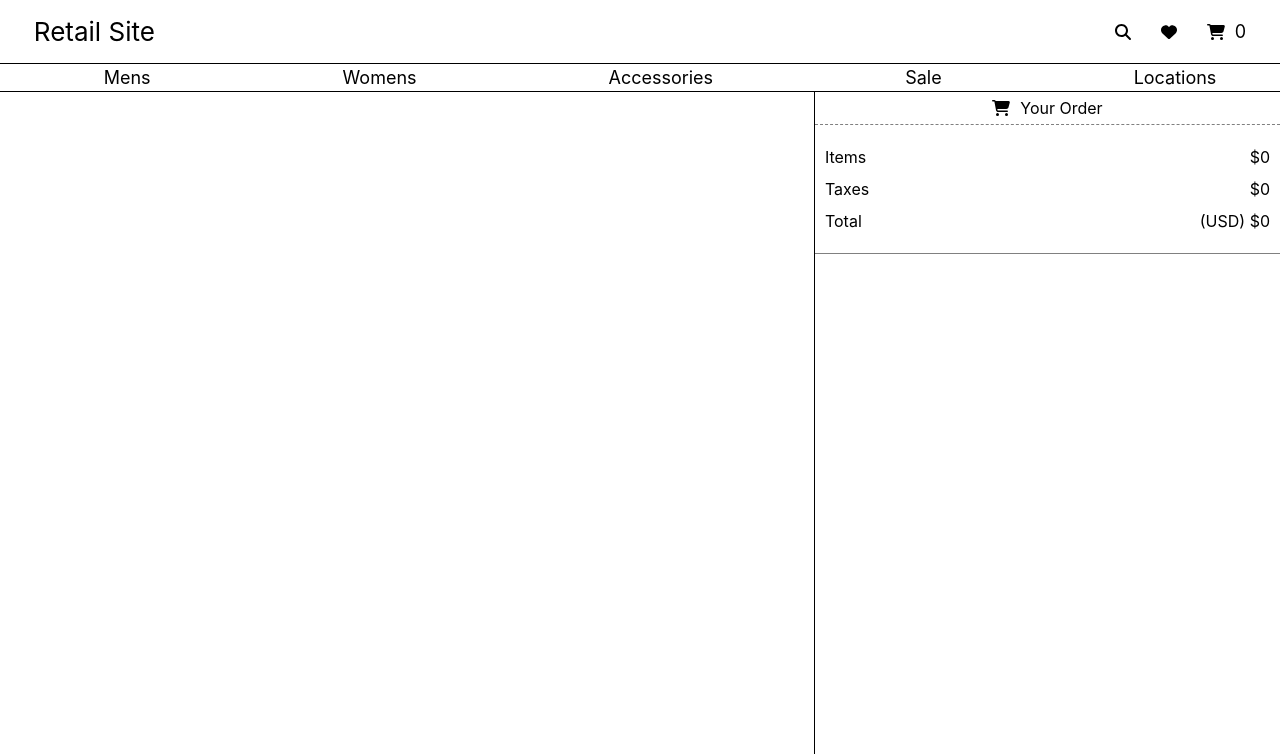
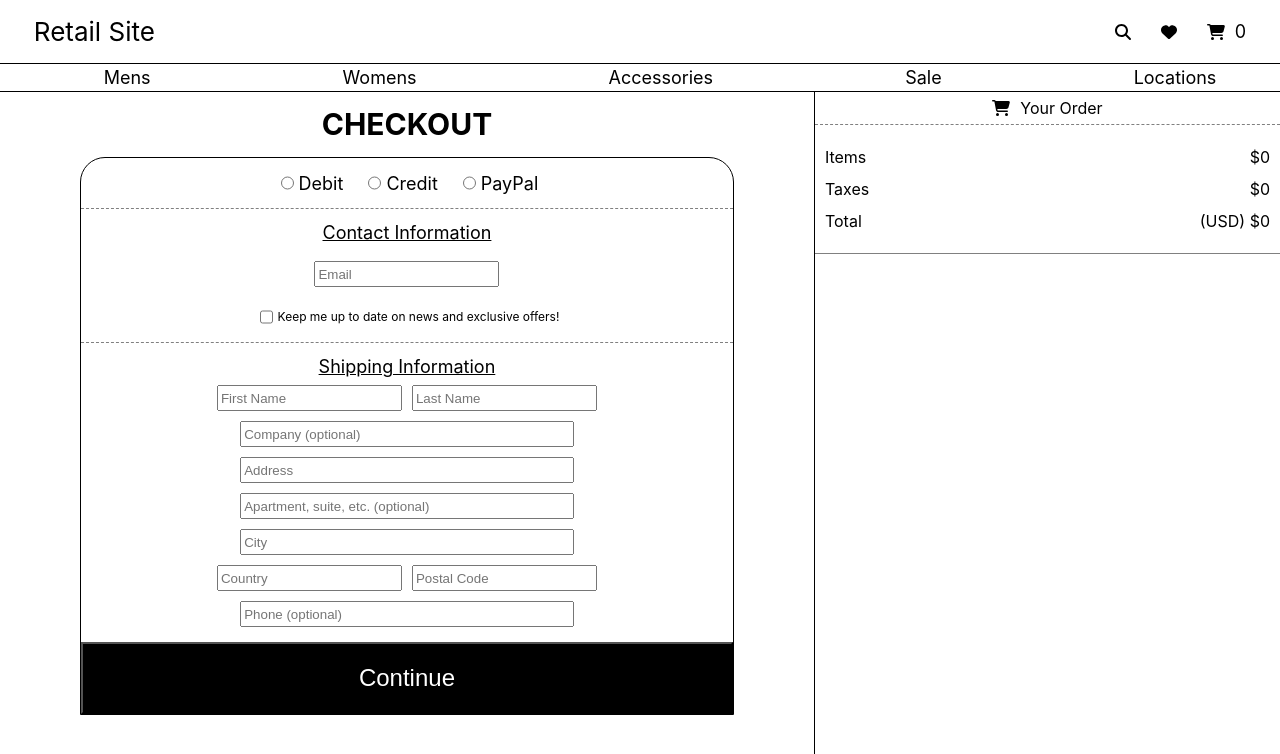
Before and after one commit to Ocn-W/ecomm-website, a React (Vite) app: page /checkout in a window 1280 px wide. Shown: the top 754 px of the page. Built offline with nearby package versions, Linux system fonts and the light colour scheme.

Commit message:
Added mock form to checkout page
>Added some styling to checkout page component

```diff
--- a/src/components/CheckoutPage.jsx
+++ b/src/components/CheckoutPage.jsx
@@ -32,7 +32,48 @@ export default function CheckoutPage() {
   return (
     <div className='checkout'>
     <section className='checkoutForm'>
-      {/* PAAYPAL API STUFF AND CHECKOUT FORM */}
+      <h1>CHECKOUT</h1>
+      <form>
+        <section className='paymentSection'>
+         <div>
+          <input type='radio' id='debit' name='payment_method'/>
+          <label htmlFor='debit'>Debit</label>
+         </div>
+         <div>
+          <input type='radio' id='credit' name='payment_method'/>
+          <label htmlFor='debit'>Credit</label>
+         </div>
+         <div>
+          <input type='radio' id='paypal' name='payment_method'/>
+          <label htmlFor='debit'>PayPal</label>
+         </div>
+        </section>
+        <section className='contactSection'>
+          <label htmlFor='email' style={{textDecoration:'underline'}}>Contact Information</label>
+          <input type='email' id='email' name='email' placeholder='Email'/>
+          <div>
+            <input type='checkbox' id='newsletter_sub'/>
+            <label>Keep me up to date on news and exclusive offers!</label>
+          </div>
+        </section>
+        <section className='shippingSection'>
+          <label htmlFor='shipping-info' style={{textDecoration:'underline'}}>Shipping Information</label>
+          <div>
+            <input type='text' id='shipping-info' name='first_name' placeholder='First Name'/>
+            <input type='text' id='shipping-info' name='last_name' placeholder='Last Name'/>
+          </div>
+          <input type='text' id='shipping-info' name='company' placeholder='Company (optional)' style={{width:'50%'}}/>
+          <input type='text' id='shipping-info' name='address' placeholder='Address' style={{width:'50%'}}/>
+          <input type='text' id='shipping-info' name='address_extra' placeholder='Apartment, suite, etc. (optional)' style={{width:'50%'}}/>
+          <input type='text' id='shipping-info' name='city' placeholder='City' style={{width:'50%'}}/>
+          <div>
+            <input type='text' id='shipping-info' name='country' placeholder='Country'/>
+            <input type='number' id='shipping-info' name='postal_code' placeholder='Postal Code'/>
+          </div>
+          <input type='phone' id='shipping-info' name='phone' placeholder='Phone (optional)' style={{width:'50%'}}/>
+        </section>
+        <button onClick={() => alert('This is a mock form, thank you for using the demo!')}>Continue</button>
+      </form>
       </section>
       <section className='checkoutProducts'>
         <div className='checkoutTotal'>
--- a/src/components/Product.jsx
+++ b/src/components/Product.jsx
@@ -104,9 +104,7 @@ export default function ProductCard({ company, name, rating, price, id }) {
       </section>
       {showProduct && (
         <section className="productView">
-          <button className="closeBtn" onClick={() => setShowProduct(false)}>
-            X
-          </button>
+
           <section className="productImages">
             <div className="productImgContainer" onMouseMove={handleMouseMove}>
               <div
@@ -173,6 +171,7 @@ export default function ProductCard({ company, name, rating, price, id }) {
                 </button>
               </div>
               <button onClick={() => addToCart()}>ADD TO CART</button>
+              <button style={{background:'none', color:'blue',textDecoration:'underline', fontSize:'18px'}} onClick={() => setShowProduct(false)}>close</button>
             </section>
           </section>
         </section>
--- a/src/css/CheckoutPage.scss
+++ b/src/css/CheckoutPage.scss
@@ -4,7 +4,8 @@
     height: 100%;
     width: 100%;
     background-color: index.$primary-bkg-color;
-    @include index.flexRowCenter;
+    display: flex;
+    justify-content: center;
 
     .checkoutProducts {
         height: 100vh;
@@ -68,8 +69,69 @@
     }
 
     .checkoutForm {
+        @include index.flexColCenter;
         background-color: index.$primary-bkg-color;
-        height: 100%;
         width: 70%;
+
+        h1 {
+            margin: 10px 0;
+            font-size: 30px;
+        }
+
+        form {
+            height: fit-content;
+            width: 80%;
+            text-align: center;
+            border: 1px solid black;
+            border-top-left-radius: index.$curved-border;
+            border-top-right-radius: index.$curved-border;
+
+            input {
+                height: 20px;
+                margin: 5px;
+            }
+            label {
+                font-size: 18px;
+            }
+
+            .paymentSection {
+                padding: 10px 0;
+                @include index.flexRowCenter;
+                border-bottom: 1px dashed grey;
+                gap: 20px;
+                p {
+                    font-size: 18px;
+                    margin: 5px;
+                }
+                div {
+                    display: flex;
+                    align-items: center;
+                }
+            }
+            .contactSection {
+                padding: 10px 0;
+                @include index.flexColCenter;
+                gap: 10px;
+                border-bottom: 1px dashed grey;
+                div {
+                    label {
+                        font-size: 12px;
+                    }
+                    @include index.flexRowCenter;
+                }
+            }
+            .shippingSection {
+                @include index.flexColCenter;
+                padding: 10px 0;
+            }
+
+            button {
+                background-color: black;
+                color: white;
+                padding: 20px;
+                width: 100%;
+                font-size: 24px;
+            }
+        }
     }
 }
--- a/src/css/Navigation.scss
+++ b/src/css/Navigation.scss
@@ -10,6 +10,7 @@ nav {
         border-bottom: index.$border-default;
         gap: 75%;
         width: 100%;
+        z-index: 10;
     }
 
     .navIcons {
--- a/src/css/Product.scss
+++ b/src/css/Product.scss
@@ -38,16 +38,16 @@
     background-color: index.$primary-bkg-color;
     box-shadow: index.$shadow;
     color: index.$primary-txt-color;
-    position: absolute;
-    top: 15%;
-    right: 0;
+    position: fixed;
+    top: 0;
+    left: 0;
     height: 100%;
     animation: displayProduct .1s 0s linear;
 
     .productImages {
         display: flex;
         flex-direction: column;
-        align-self: flex-start;
+        align-self: center;
 
         .productImgContainer {
             position: relative;
@@ -97,7 +97,7 @@
     .productDetails {
         display: flex;
         flex-direction: column;
-        align-self: flex-start;
+        align-self: center;
         justify-content: space-evenly;
         gap: 10px;
         margin-top: 40px;
@@ -138,8 +138,10 @@
             div {
                 button {
                     cursor: pointer;
-                    border-radius: 50%;
-                    background-color: rgba(0, 0, 0, 0.8);
+                    font-size: 18px;
+                    padding: 5px;
+                    color: black;
+                    background: none;
                 }
 
                 :active {
@@ -149,6 +151,9 @@
                 p {
                     text-shadow: index.$shadow;
                     color: black;
+                    border: 2px solid black;
+                    padding: 0 10px;
+                    box-shadow: inset 0 0 2px rgba($color: black, $alpha: 0.5);
                     font-size: 18px;
                     font-weight: 400;
                 }
@@ -159,7 +164,7 @@
                 cursor: pointer;
                 background-color: green;
                 color: white;
-                font-size: 18px;
+                font-size: 14px;
                 border: none;
                 padding: 20px;
                 border-radius: index.$curved-border;
@@ -169,21 +174,6 @@
                 color: grey;
             }
         }
-    }
-
-    .closeBtn {
-        color: red;
-        cursor: pointer;
-        font-size: 30px;
-        position: absolute;
-        right: 10px;
-        top: 10px;
-        background: none;
-        border: none;
-    }
-
-    .closeBtn:active {
-        color: darkred;
     }
 }
 
--- a/src/css/ShoppingPage.scss
+++ b/src/css/ShoppingPage.scss
@@ -3,6 +3,7 @@
 .shoppingPage {
     display: flex;
     background-color: index.$primary-bkg-color;
+    height: 100vh;
 
     .searchCategories {
         ul {
--- a/src/index.scss
+++ b/src/index.scss
@@ -19,7 +19,7 @@ $curved-border: 25px;
   font-family: Inter, system-ui, Avenir, Helvetica, Arial, sans-serif;
   line-height: 1.5;
   font-weight: 400;
-  background-color: #242424;
+  background-color: $primary-bkg-color;
 
   font-synthesis: none;
   text-rendering: optimizeLegibility;
```
